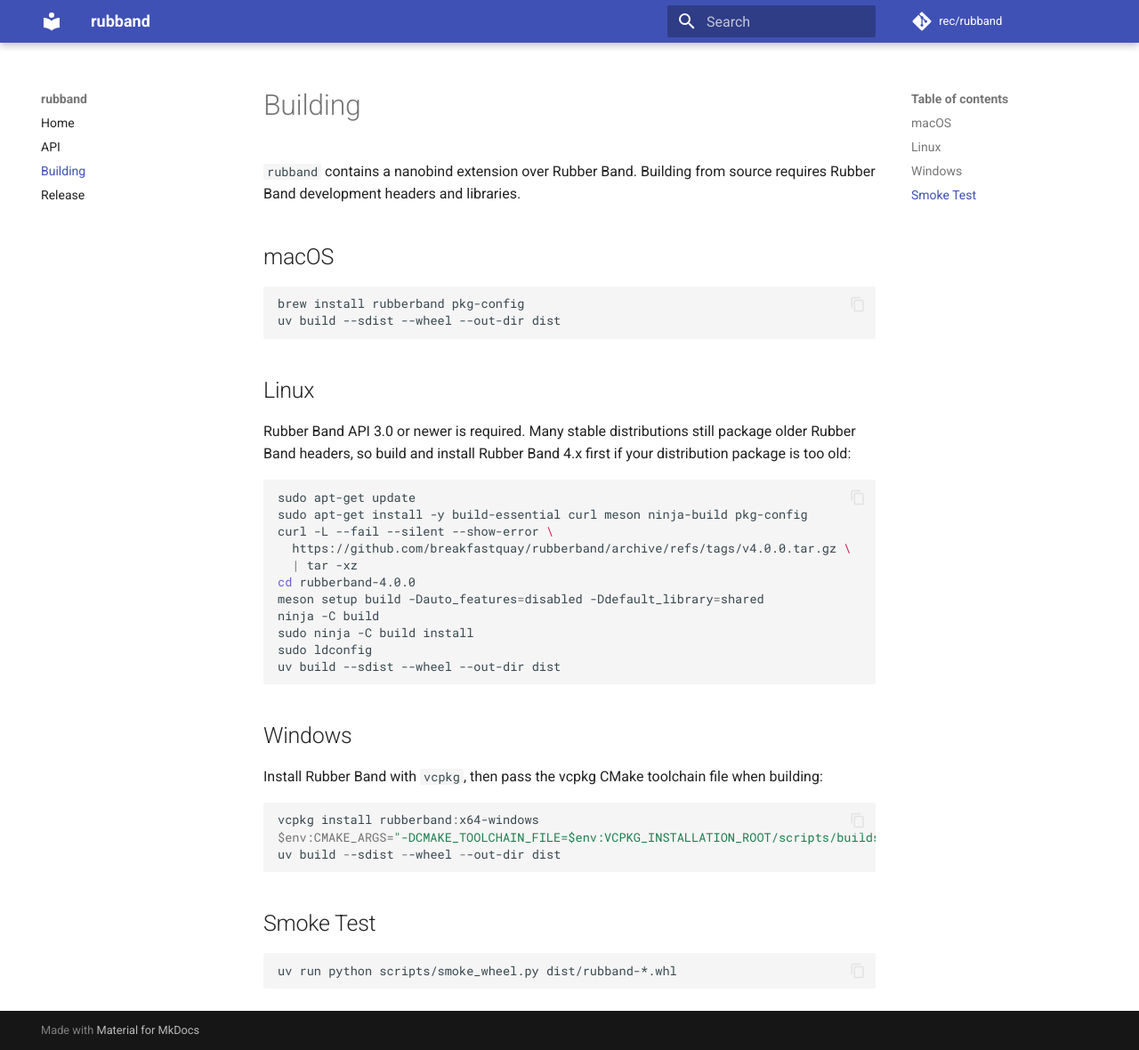
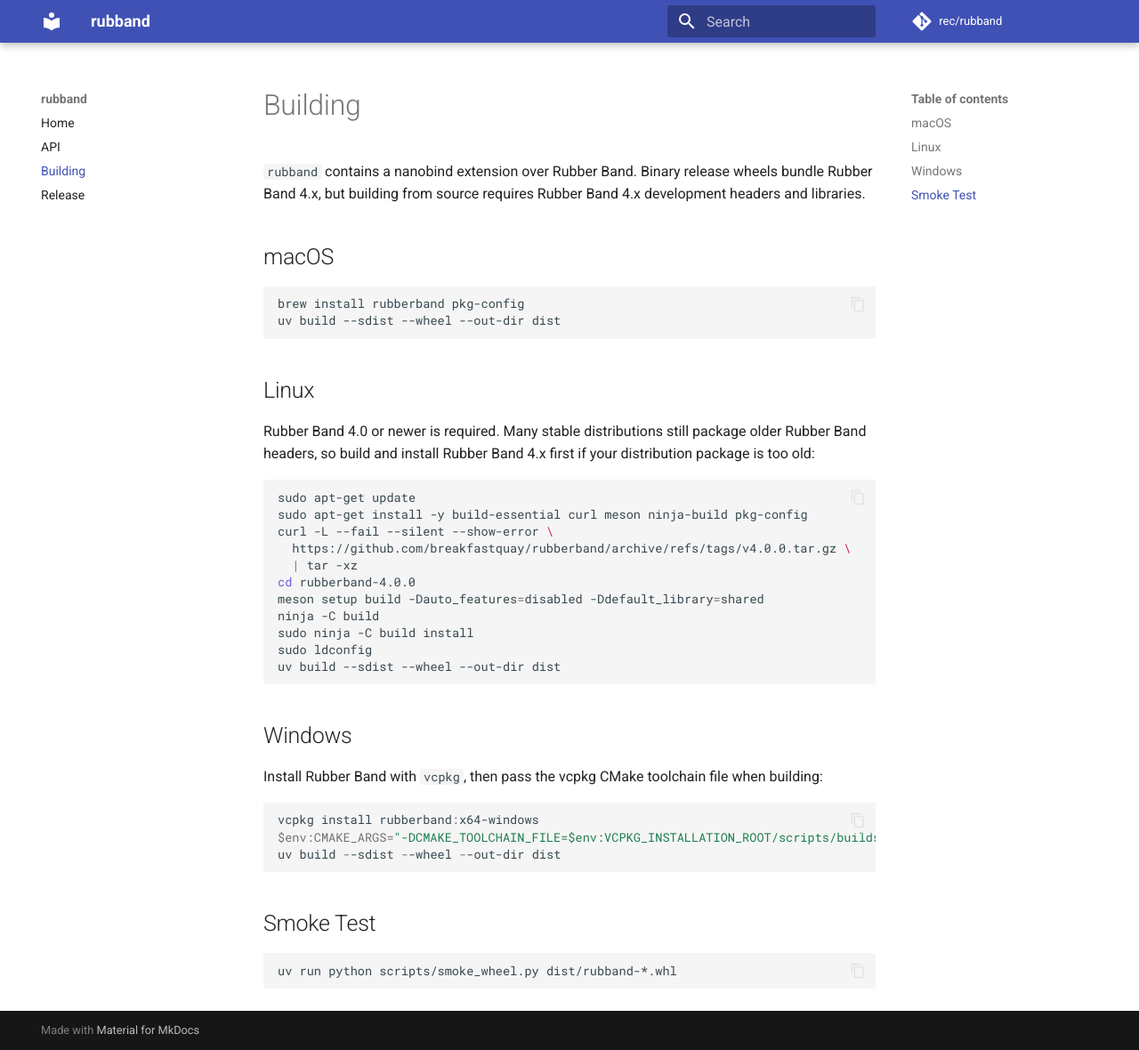
Before and after one commit to rec/rubband, an MkDocs documentation site: the page built from docs/building.md, in a window 1280 px wide and 1180 px high. Shown: the whole window at 89% size. Built offline with MkDocs 1.6.1 and Material for MkDocs 9.7.7, drawn with Linux system fonts in a browser that asks for light colours; comment, search, counter and statistics services are not loaded.

Commit message:
Bundle Rubber Band in release wheels

````diff
--- a/docs/building.md
+++ b/docs/building.md
@@ -1,7 +1,8 @@
 # Building
 
-`rubband` contains a nanobind extension over Rubber Band. Building from source
-requires Rubber Band development headers and libraries.
+`rubband` contains a nanobind extension over Rubber Band. Binary release
+wheels bundle Rubber Band 4.x, but building from source requires Rubber Band
+4.x development headers and libraries.
 
 ## macOS
 
@@ -12,9 +13,9 @@
 
 ## Linux
 
-Rubber Band API 3.0 or newer is required. Many stable distributions still
-package older Rubber Band headers, so build and install Rubber Band 4.x first
-if your distribution package is too old:
+Rubber Band 4.0 or newer is required. Many stable distributions still package
+older Rubber Band headers, so build and install Rubber Band 4.x first if your
+distribution package is too old:
 
 ```sh
 sudo apt-get update
````
Also changed, not shown: CMakeLists.txt (+6 -4 lines), README.md (+24 -11 lines), docs/release.md (+4 -3 lines), rubband/THIRD_PARTY_NOTICES.md (added, +21 -0 lines), 2 other files.
